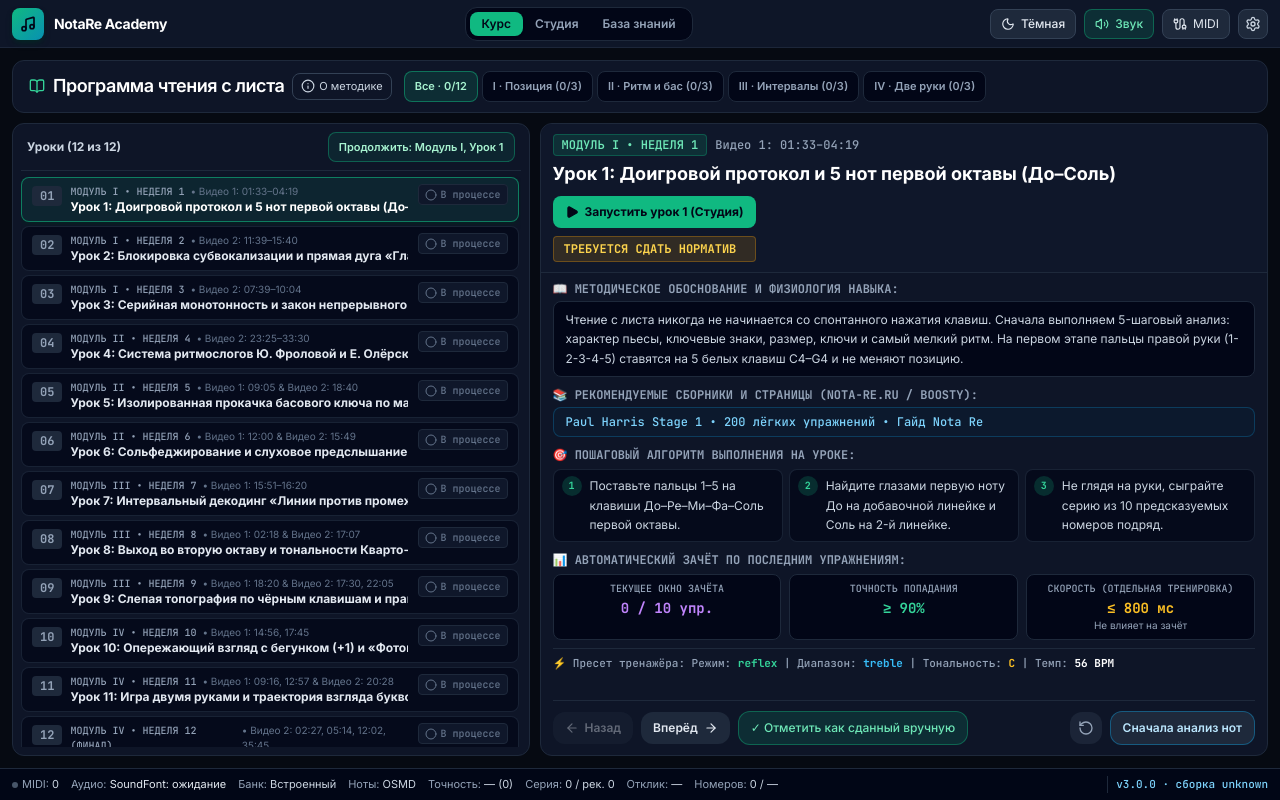
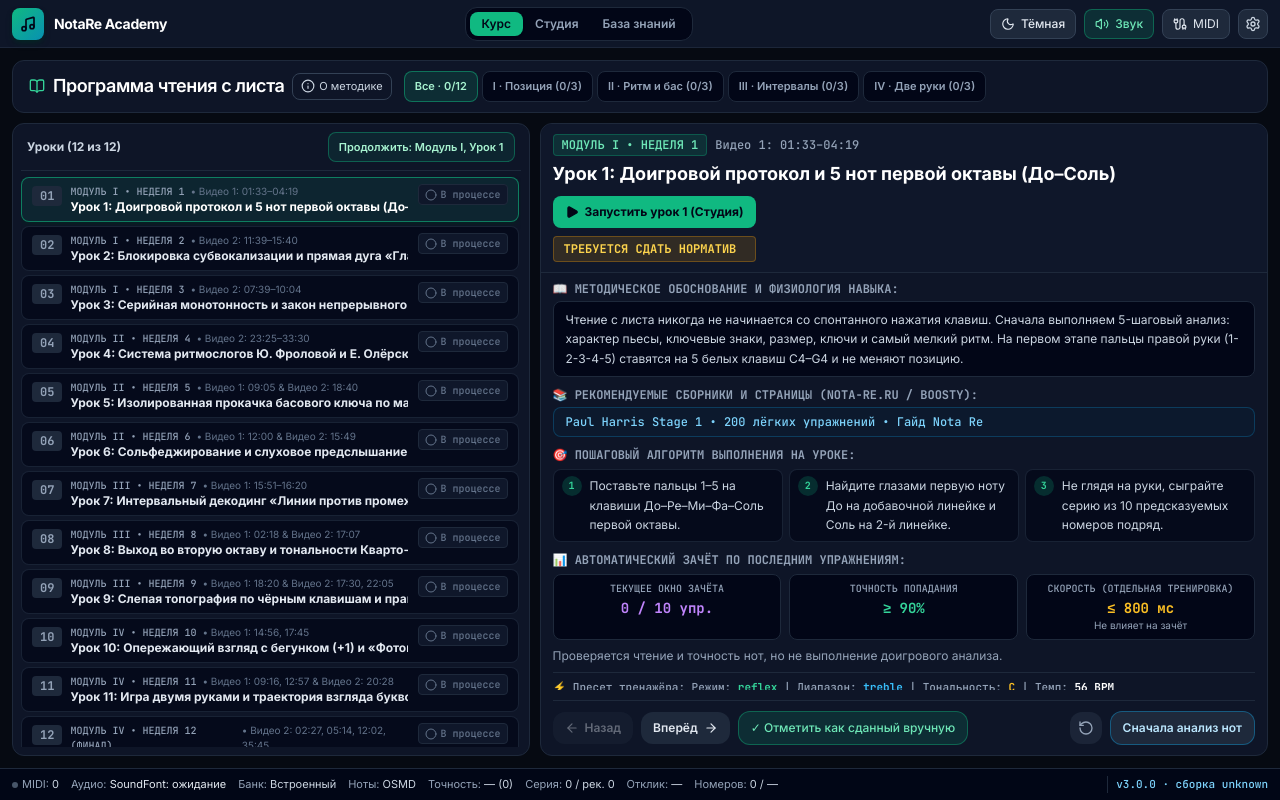
Before and after one commit to shafranek-js/Nota-Re, a React (Vite) app: page / in a window 1280 px wide. Built offline with nearby package versions, Linux system fonts and the light colour scheme.

Commit message:
docs(course): disclose per-lesson measurement limits and historic-window migration

```diff
--- a/src/components/workspaces/CourseWorkspace.tsx
+++ b/src/components/workspaces/CourseWorkspace.tsx
@@ -1,7 +1,7 @@
 import React, { useState } from 'react';
 import { useAppStore } from '../../store/useAppStore';
 import { COURSE_CURRICULUM } from '../../data/curriculum';
-import { isTwoHandCourseLesson } from '../../core/training/courseAssessmentPolicy';
+import { isTwoHandCourseLesson, lessonAssessmentCaveat } from '../../core/training/courseAssessmentPolicy';
 import { evaluateCourseWindow } from '../../core/training/recentCourseWindow';
 import { loadTwoHandShadowSeries } from '../../core/storage/twoHandShadowStorage';
 import { CheckCircle2, Circle, ArrowLeft, ArrowRight, BookOpen, Info, Play, RotateCcw } from 'lucide-react';
@@ -290,6 +290,12 @@ export const CourseWorkspace: React.FC = () => {
                   <p className="text-[10px] text-slate-400">Не влияет на зачёт</p>
                 </div>
               </div>
+              <p data-testid="course-assessment-limits" className="text-xs text-slate-400 mt-2">
+                {lessonAssessmentCaveat(lesson.id)}
+              </p>
+              {!isTwoHand && lesson.id === 10 && (
+                <p className="text-xs text-sky-300 mt-1">Два обязательных этапа: 7 упражнений «Бегунок», затем 8 «Фото-память».</p>
+              )}
 
               {/* Сводка пресета */}
               <div className="mt-2 pt-1.5 border-t border-slate-800 text-[11px] font-mono text-slate-400">
--- a/src/core/training/courseAssessmentPolicy.ts
+++ b/src/core/training/courseAssessmentPolicy.ts
@@ -13,3 +13,22 @@ export function allowsAutomaticLessonCredit(lessonId: number | null): boolean {
 export function requiresSpeedForLessonCredit(_lessonId: number | null): boolean {
   return false;
 }
+
+/** Honest, lesson-specific limits of what note-on events can establish. */
+export function lessonAssessmentCaveat(lessonId: number): string {
+  switch (lessonId) {
+    case 1: return 'Проверяется чтение и точность нот, но не выполнение доигрового анализа.';
+    case 2: return 'Проверяется чтение и точность нот; отсутствие мысленного проговаривания не измеряется.';
+    case 3: return 'В потоке ошибки, запоздания и пропуски снижают точность; музыкальную выразительность MIDI не измеряет.';
+    case 4: return 'Проверяются ноты, но не произнесение ритмослогов и не точность их интонации.';
+    case 5: return 'Проверяется чтение басового ключа, но не постановка левой руки.';
+    case 6: return 'Проверяется чтение нот, но не правильность пения и слухового предслышания.';
+    case 7: return 'Проверяются ноты, но не выбранная учеником стратегия интервального чтения.';
+    case 8: return 'Проверяются ноты со знаками и диапазоном, но не заблаговременная подготовка руки.';
+    case 9: return 'Проверяется точность, но приложение не узнаёт, смотрели ли вы на клавиатуру.';
+    case 10: return 'Для зачёта нужны 7 упражнений «Бегунок» и 8 «Фото-память»; реальное направление взгляда не измеряется.';
+    case 11: return 'Автоматический зачёт отключён: синхронность двух рук не доказывает правильный взгляд и аппликатуру.';
+    case 12: return 'Автоматический зачёт отключён: MIDI не подтверждает независимость штрихов, качество legato и посадку.';
+    default: return 'Недоступен автоматический зачёт.';
+  }
+}
```
Also changed, not shown: 1 other file (tests, documents, lock files or other folders).
